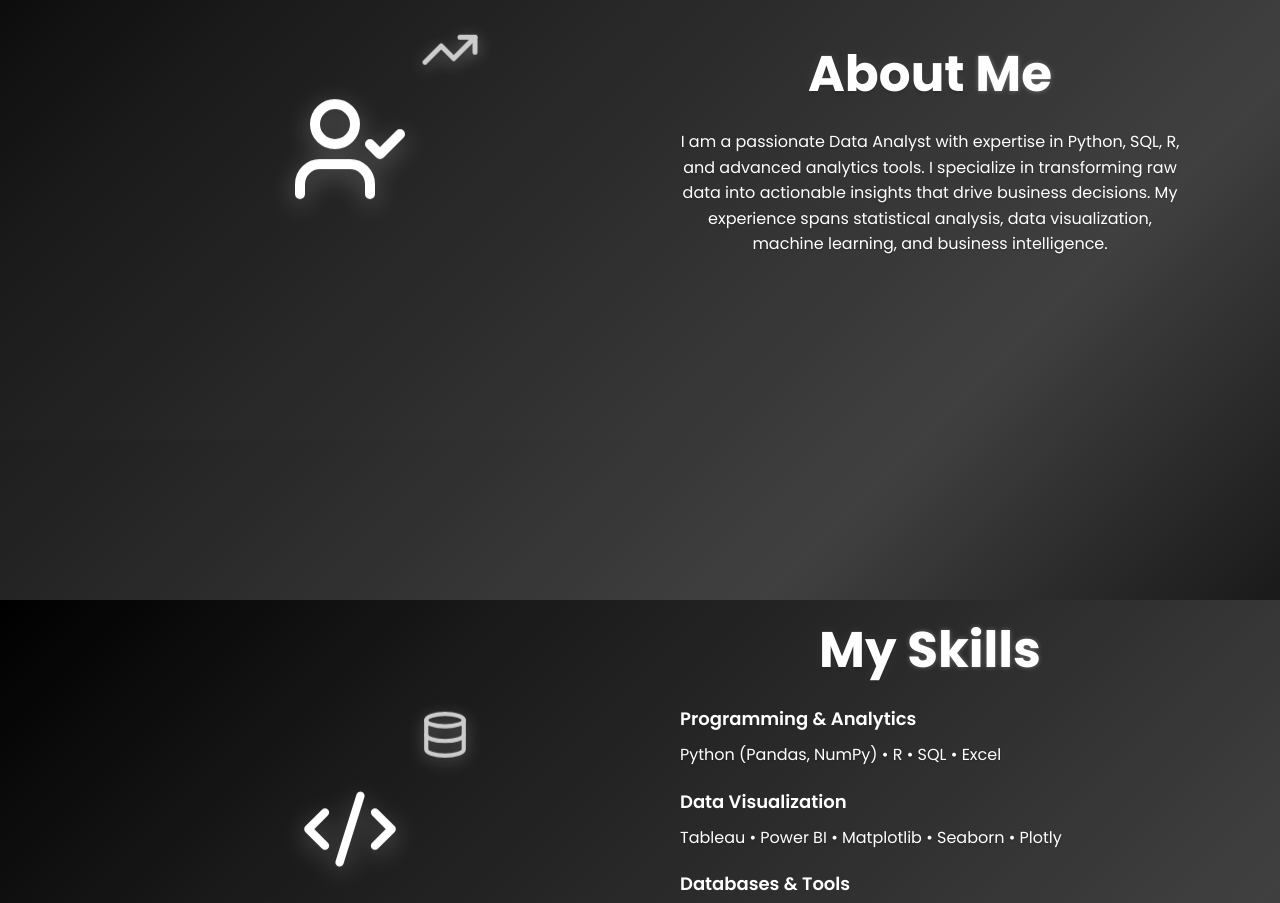
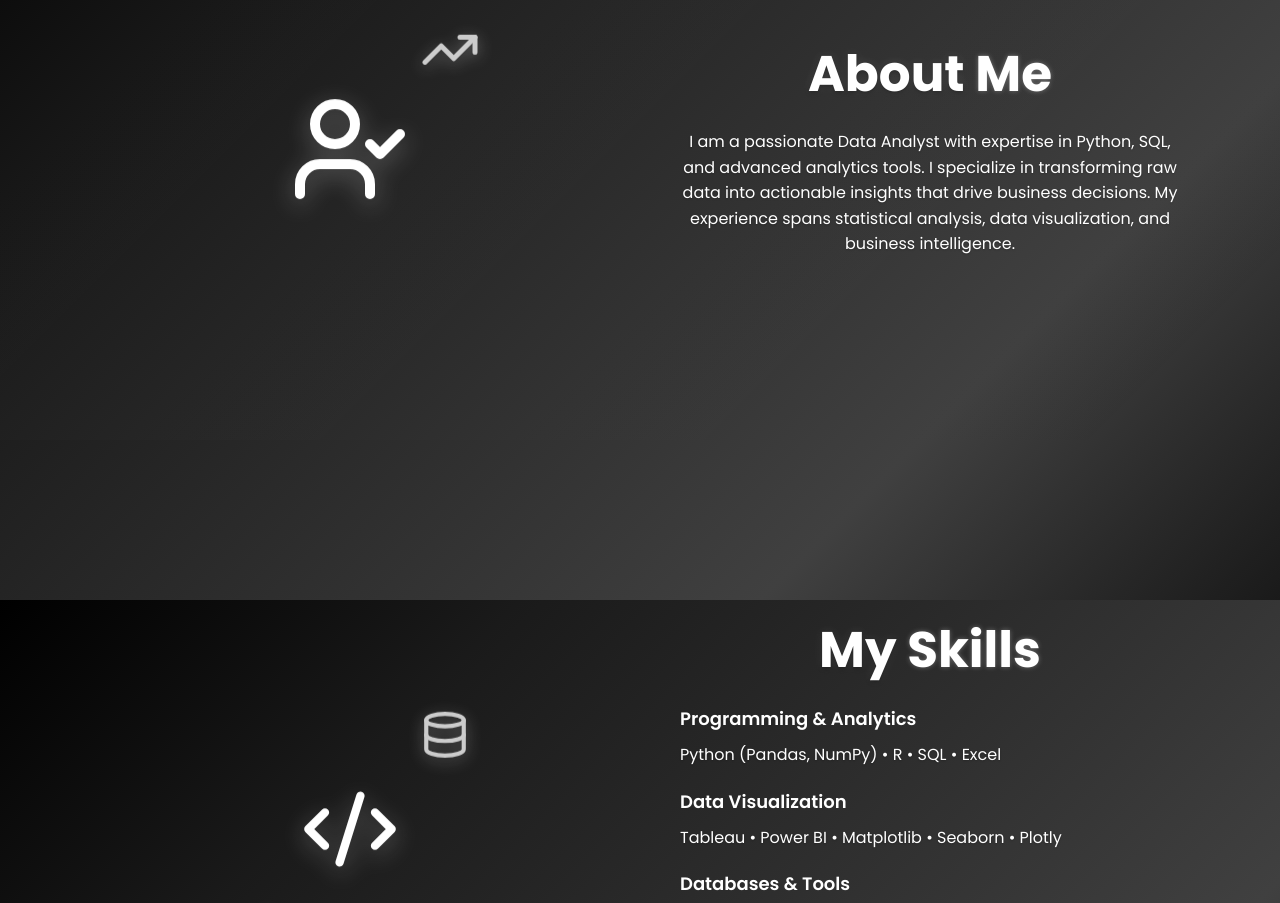
Before and after one commit to Arul-DevX/Personal_portfolio, a React (Vite) app: page / in a window 1280 px wide. Shown: the part 1000-1903 px from the top of the page. Built offline with nearby package versions, Linux system fonts and the light colour scheme; the HTML template or start-up script is replaced by a standard one.

Commit message:
Updated About.jsx

```diff
--- a/src/components/About.jsx
+++ b/src/components/About.jsx
@@ -18,9 +18,9 @@ const About = () => {
           <div className="col1 animate-on-scroll fade-in-right">
             <h2>About <span className="highlight">Me</span></h2>
             <p>
-              I am a passionate Data Analyst with expertise in Python, SQL, R, and advanced analytics tools.
+              I am a passionate Data Analyst with expertise in Python, SQL, and advanced analytics tools.
               I specialize in transforming raw data into actionable insights that drive business decisions.
-              My experience spans statistical analysis, data visualization, machine learning, and business intelligence.
+              My experience spans statistical analysis, data visualization, and business intelligence.
             </p>
           </div>
         </div>
```
